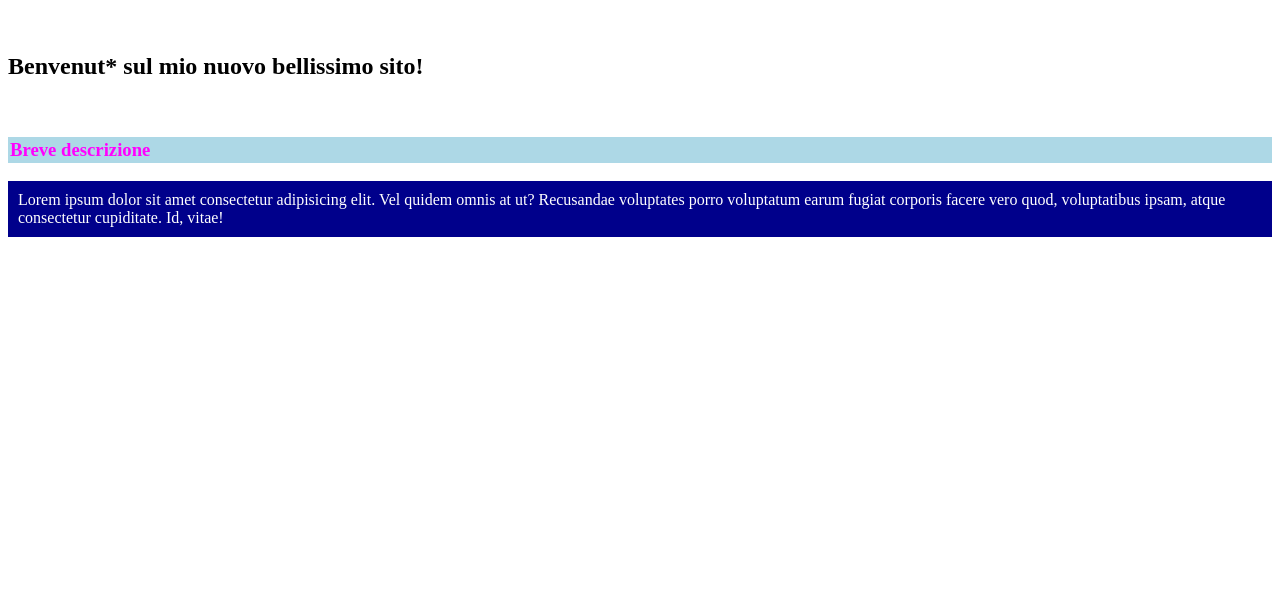
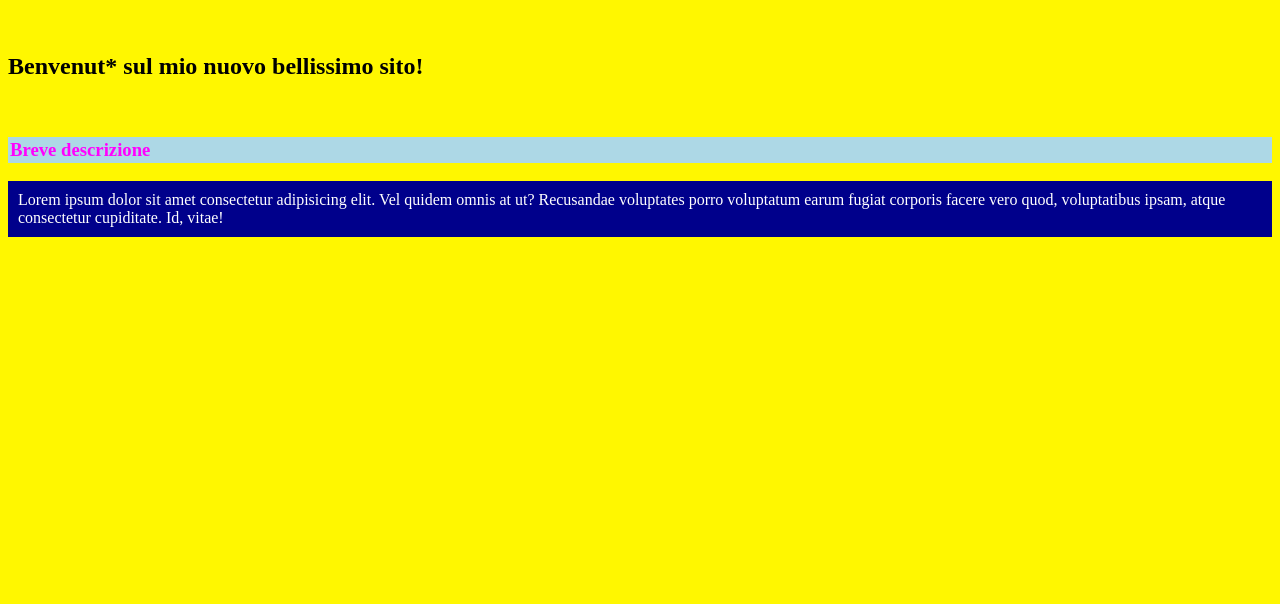
Before and after one commit to fcastrovilli/corso-web-dev, a plain HTML site: page index.html in a window 1280 px wide. Shown: the part 196-800 px from the top of the page. Drawn offline with Linux system fonts and the light colour scheme.

Commit message:
sfondo giallo

```diff
--- a/index.html
+++ b/index.html
@@ -5,7 +5,7 @@
     <meta name="viewport" content="width=device-width, initial-scale=1.0" />
     <title>Il mio sito</title>
   </head>
-  <body>
+  <body style="background-color: rgb(255, 247, 0);">
     <h1 style="color: red; font-size: 100px">Il mio sito</h1>
     <h2>Benvenut* sul mio nuovo bellissimo sito!</h2>
     <br>
```
